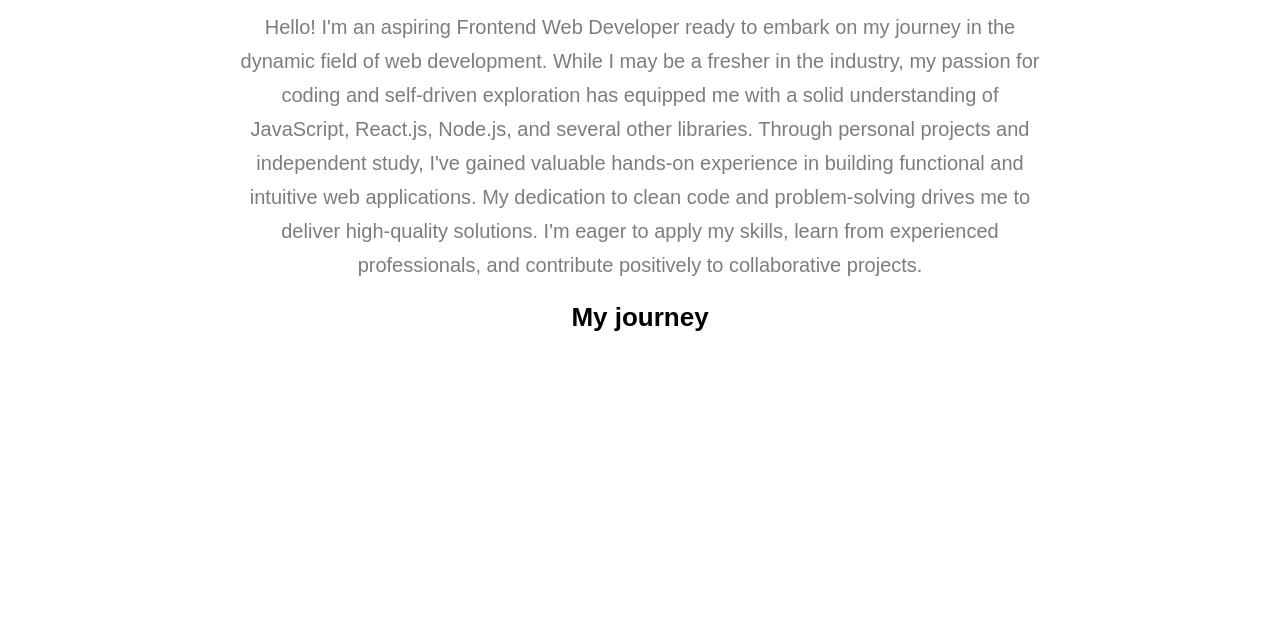
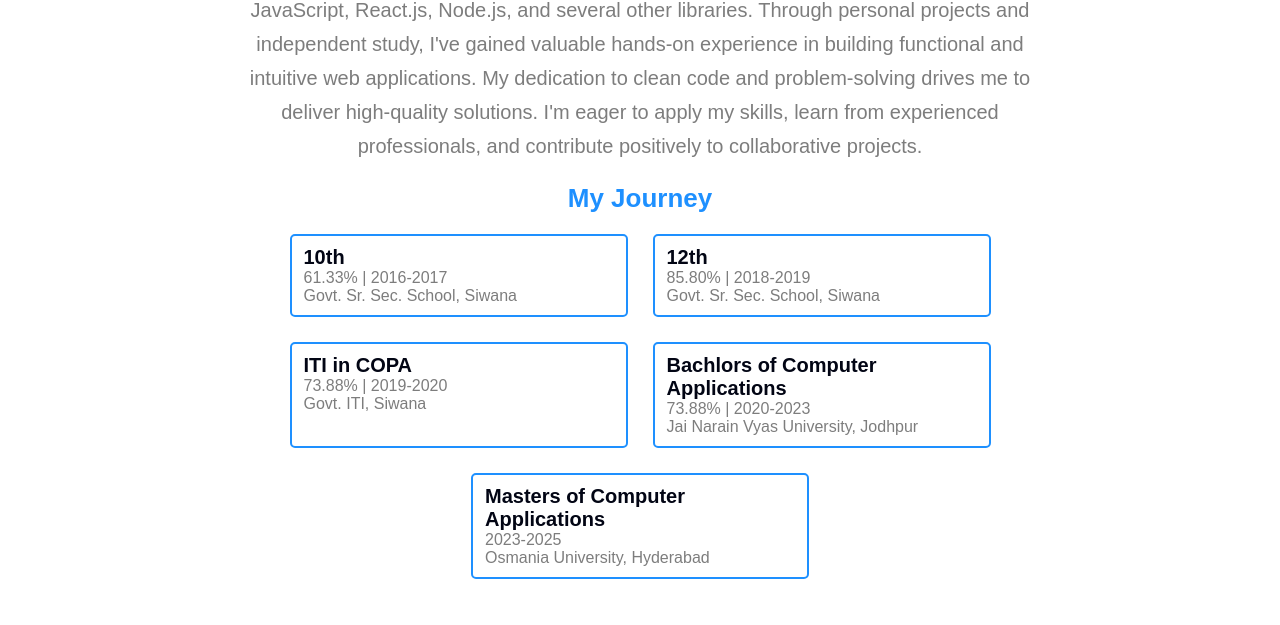
Before and after one commit to Hemraj-7/CODSOFT, a plain HTML site: page portfolio/index.html in a window 1280 px wide. Shown: the part 1059-1684 px from the top of the page. Drawn offline with Linux system fonts and the light colour scheme; a web font is replaced by a local one.

Commit message:
9th commit

```diff
--- a/portfolio/index.html
+++ b/portfolio/index.html
@@ -66,7 +66,34 @@
                     problem-solving drives me to deliver high-quality solutions. I'm eager to apply my skills, learn
                     from experienced professionals, and contribute positively to collaborative projects.
                 </p>
-                <h3>My journey</h3>
+                <h3>My Journey</h3>
+                <div class="about-cards">
+                    <div class="about-card">
+                        <h4>10th</h4>
+                        <div>61.33% | 2016-2017</div>
+                        <div>Govt. Sr. Sec. School, Siwana</div>
+                    </div>
+                    <div class="about-card">
+                        <h4>12th</h4>
+                        <div>85.80% | 2018-2019</div>
+                        <div>Govt. Sr. Sec. School, Siwana</div>
+                    </div>
+                    <div class="about-card">
+                        <h4>ITI in COPA</h4>
+                        <div>73.88% | 2019-2020</div>
+                        <div>Govt. ITI, Siwana</div>
+                    </div>
+                    <div class="about-card">
+                        <h4>Bachlors of Computer Applications</h4>
+                        <div>73.88% | 2020-2023</div>
+                        <div>Jai Narain Vyas University, Jodhpur</div>
+                    </div>
+                    <div class="about-card">
+                        <h4>Masters of Computer Applications</h4>
+                        <div>2023-2025</div>
+                        <div>Osmania University, Hyderabad</div>
+                    </div>
+                </div>
             </div>
         </section>
         <section id="skills" class="skills about">
@@ -238,7 +265,9 @@
             <div class="projects-container">
                 <div class="proj-card">
                     <img width="1000" src="./project pic/Noteswala.png" alt="Noteswala project png">
-                    <p>Created and launched NotesWala, a comprehensive online platform providing MCA students at PGRRCDE, Osmania University with essential study materials and notifications to enhance their academic journey.</p>
+                    <p>Created and launched NotesWala, a comprehensive online platform providing MCA students at
+                        PGRRCDE, Osmania University with essential study materials and notifications to enhance their
+                        academic journey.</p>
                     <div class="center">
                         <button><a href="https://github.com/Hemraj-7/NotesWala">Source Code</a></button>
                         <button><a href="https://noteswalaou.netlify.app/">View</a></button>
--- a/portfolio/media-query.css
+++ b/portfolio/media-query.css
@@ -55,6 +55,10 @@
     font-size: 16px;
     padding: 0 20px;
     text-align: justify;
+  }
+
+  .skills {
+    padding-top: 65px;
   }
 
   .container {
--- a/portfolio/style.css
+++ b/portfolio/style.css
@@ -171,6 +171,31 @@ button a{
     color: var(--text-color);
 }
 
+.about-cards{
+    display: flex;
+    flex-wrap: wrap;
+    justify-content: center;
+    gap: 25px;
+}
+
+.about-card{
+    border: 2px solid var(--color);
+    border-radius: 5px;
+    padding: 10px 12px;
+    width: 310px;
+    color: var(--text-color);
+}
+
+.about-me h3{
+    color: var(--color);
+}
+
+.about-card h4{
+    font-size: 20px;
+    padding: 0 0;
+    color: #020514;
+}
+
 .container {
     display: flex;
     gap: 25px;
```
